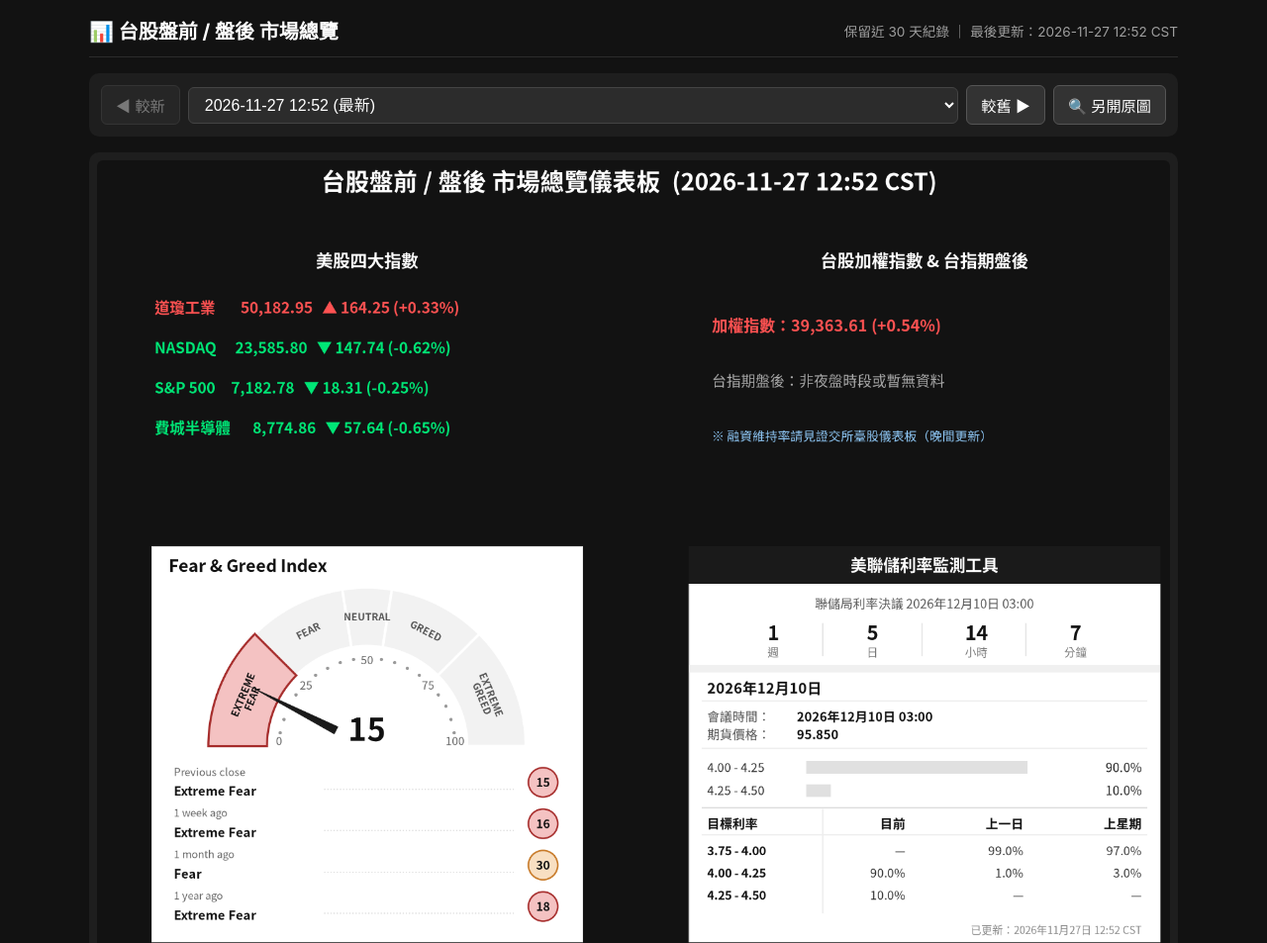
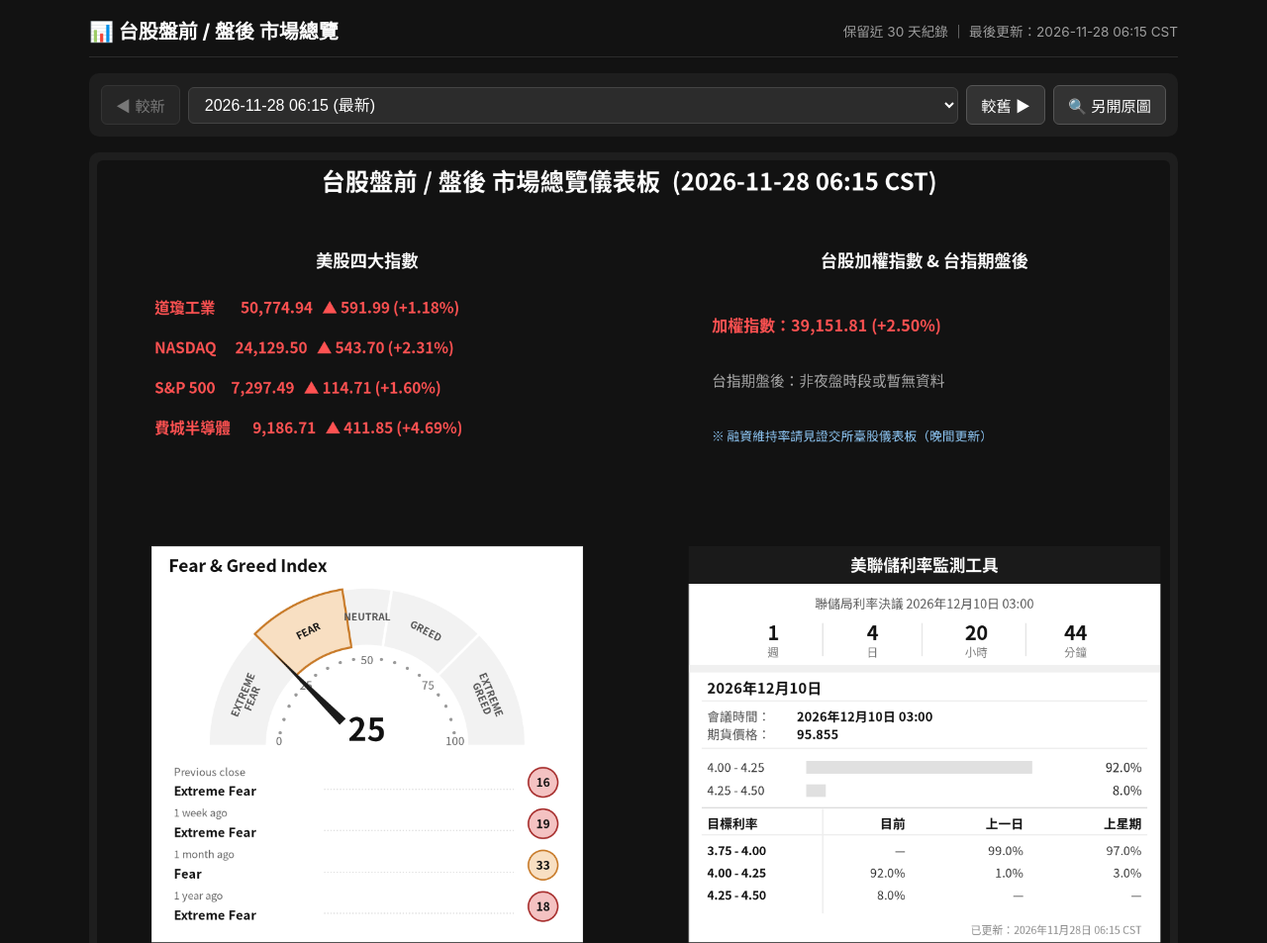
Before and after one commit to BrianXu0712/tw-market-bot, a plain HTML site: page docs/index.html in a window 1280 px wide. Shown: the top 953 px of the page at 99% size. Drawn offline with Linux system fonts and the light colour scheme.

Commit message:
Update market dashboard 2026-11-27 22:15

```diff
--- a/docs/index.html
+++ b/docs/index.html
@@ -94,7 +94,7 @@
   <div class="container">
     <header>
       <h1>📊 台股盤前 / 盤後 市場總覽</h1>
-      <div class="meta">保留近 30 天紀錄 ｜ 最後更新：2026-11-27 12:52 CST</div>
+      <div class="meta">保留近 30 天紀錄 ｜ 最後更新：2026-11-28 06:15 CST</div>
     </header>
 
     <div class="controls">
@@ -113,7 +113,7 @@
   </div>
 
   <script>
-    const reports = [{"file": "2026-11-27_1252.png", "label": "2026-11-27 12:52"}, {"file": "2026-11-27_0631.png", "label": "2026-11-27 06:31"}, {"file": "2026-11-26_1253.png", "label": "2026-11-26 12:53"}, {"file": "2026-11-26_0640.png", "label": "2026-11-26 06:40"}, {"file": "2026-11-25_1657.png", "label": "2026-11-25 16:57"}];
+    const reports = [{"file": "2026-11-28_0615.png", "label": "2026-11-28 06:15"}, {"file": "2026-11-27_1252.png", "label": "2026-11-27 12:52"}, {"file": "2026-11-27_0631.png", "label": "2026-11-27 06:31"}, {"file": "2026-11-26_1253.png", "label": "2026-11-26 12:53"}, {"file": "2026-11-26_0640.png", "label": "2026-11-26 06:40"}, {"file": "2026-11-25_1657.png", "label": "2026-11-25 16:57"}];
     const select = document.getElementById("reportSelect");
     const img = document.getElementById("chartImg");
     const rawLink = document.getElementById("rawLink");
```
Also changed, not shown: docs/reports/2026-11-28_0615.png (added).
